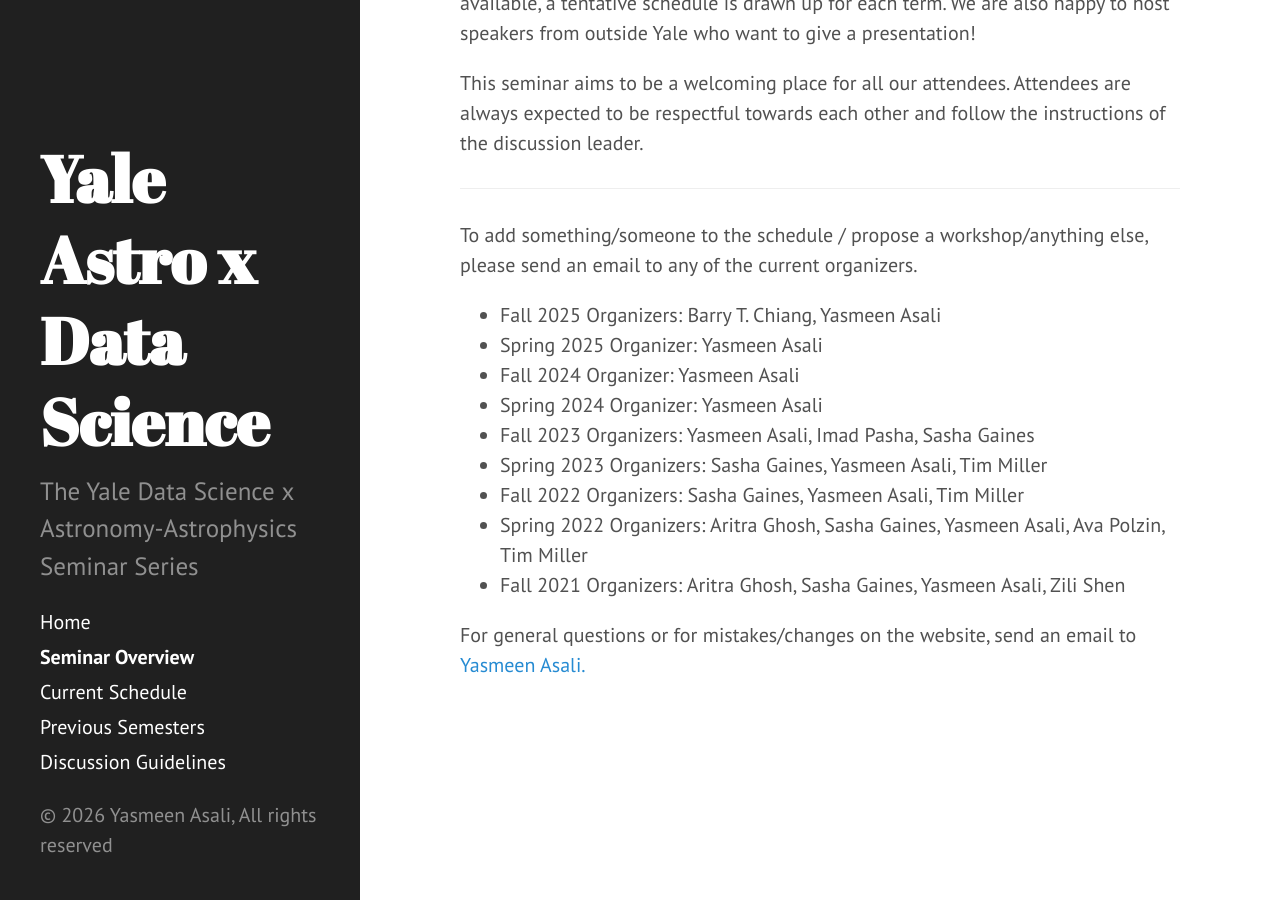
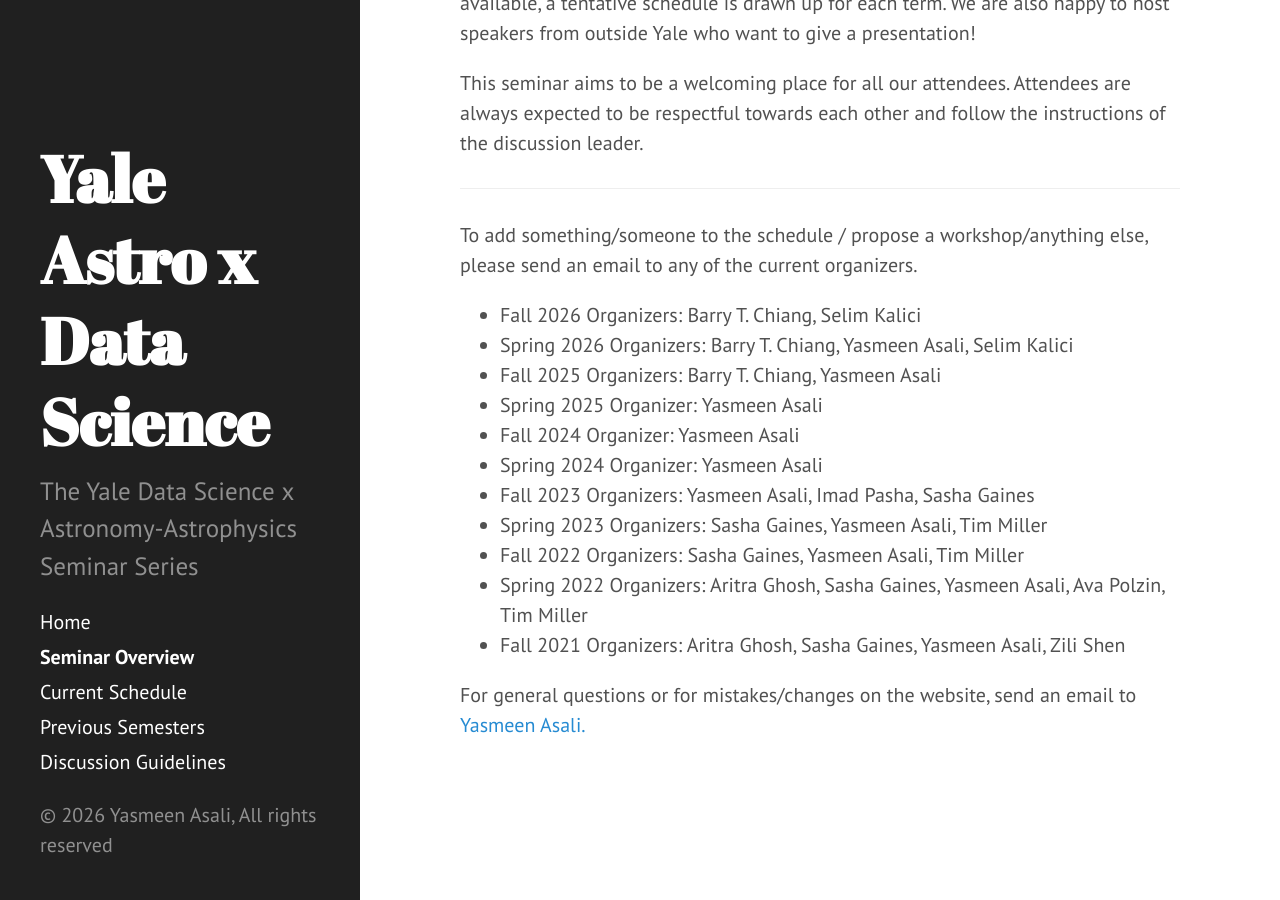
Before and after one commit to yale-dsaas/yale-dsaas.github.io, a Jekyll site: the page built from about.md, in a window 1280 px wide and 900 px high, scrolled down 782 px. Built offline with Jekyll 4.4.1, drawn with Linux system fonts in a browser that asks for light colours.

Commit message:
Update organizer information for upcoming events

```diff
--- a/about.md
+++ b/about.md
@@ -17,6 +17,8 @@
 
 To add something/someone to the schedule / propose a workshop/anything else, please send an email to any of the current organizers.
 
+- Fall 2026 Organizers: Barry T. Chiang, Selim Kalici
+- Spring 2026 Organizers: Barry T. Chiang, Yasmeen Asali, Selim Kalici
 - Fall 2025 Organizers: Barry T. Chiang, Yasmeen Asali
 - Spring 2025 Organizer: Yasmeen Asali
 - Fall 2024 Organizer: Yasmeen Asali
```
